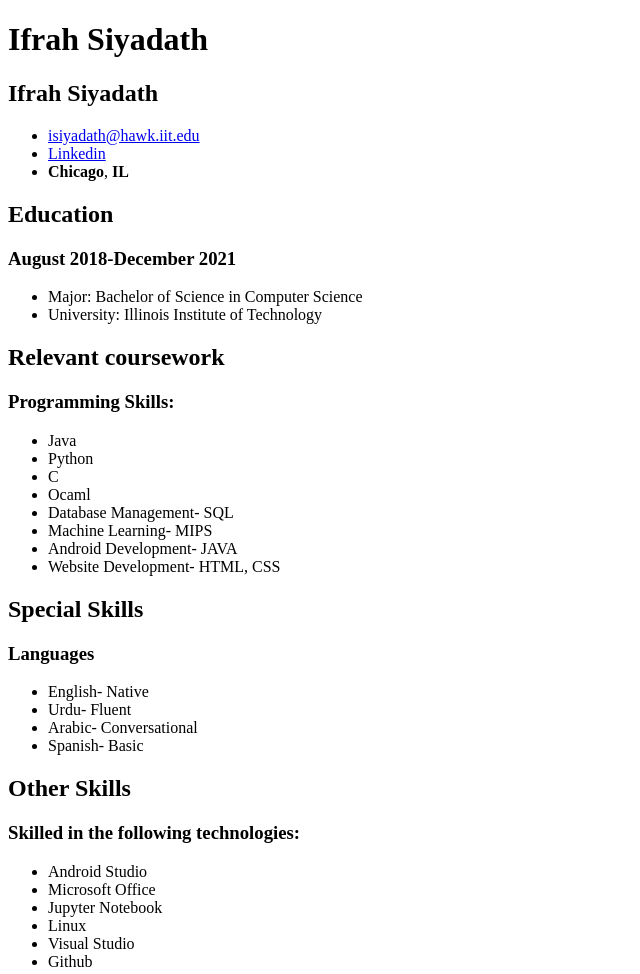
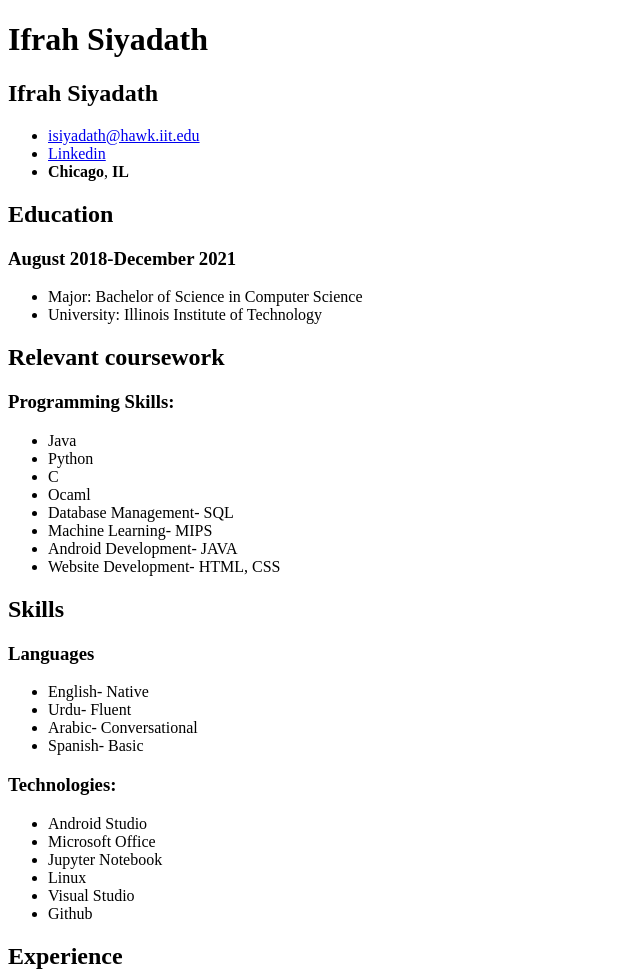
Before and after one commit to ifrahs422/Resume-Website, a plain HTML site: page resume/index.html in a window 1280 px wide. Shown: the top 974 px of the page, without its empty margins (0-640 px from the left). Drawn offline with Linux system fonts and the light colour scheme.

Commit message:
Merge skills and other skills sections togethers

```diff
--- a/resume/index.html
+++ b/resume/index.html
@@ -58,8 +58,8 @@
           </ul>
         </header>
 
-        <header class="specialskills">
-          <h2>Special Skills</h2>
+        <header class="skills">
+          <h2>Skills</h2>
           <h3>Languages</h3>
           <ul>
             <li>English- Native</li>
@@ -67,11 +67,7 @@
             <li>Arabic- Conversational</li>
             <li>Spanish- Basic </li>
           </ul>
-        </header>
-
-        <header class="otherskills">
-          <h2>Other Skills</h2>
-          <h3>Skilled in the following technologies:</h3>
+          <h3>Technologies:</h3>
           <ul>
             <li>Android Studio</li>
             <li>Microsoft Office</li>
```
